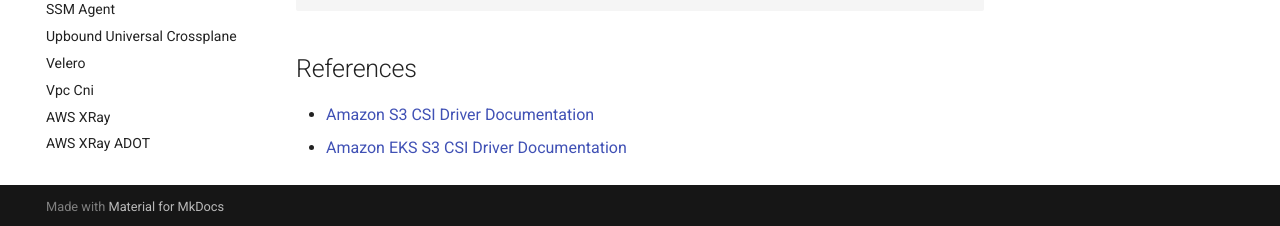
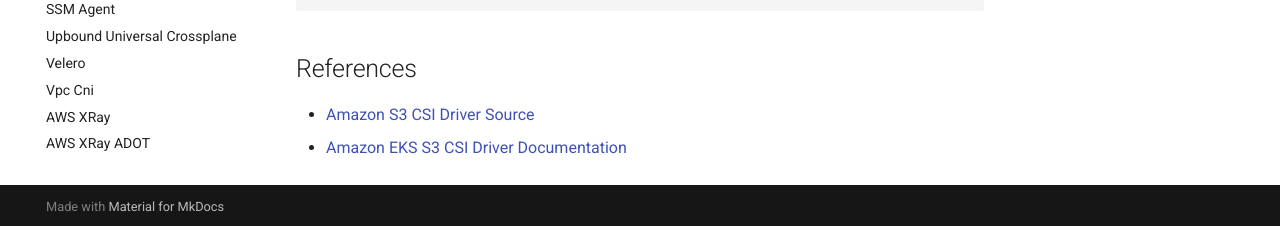
Before and after one commit to aws-quickstart/cdk-eks-blueprints, an MkDocs documentation site: the page built from docs/addons/s3-csi-driver.md, in a window 1280 px wide and 900 px high, scrolled down 960 px. Shown: the part 671-897 px from the top of the window. Built offline with MkDocs 1.6.1 and Material for MkDocs 9.7.7, drawn with Linux system fonts in a browser that asks for light colours; comment, search, counter and statistics services are not loaded.

Commit message:
Update S3 CSI driver documentation link

```diff
--- a/docs/addons/s3-csi-driver.md
+++ b/docs/addons/s3-csi-driver.md
@@ -67,5 +67,5 @@
 
 ## References
 
-- [Amazon S3 CSI Driver Documentation](https://github.com/kubernetes-sigs/aws-s3-csi-driver)
+- [Amazon S3 CSI Driver Source](https://github.com/awslabs/mountpoint-s3-csi-driver)
 - [Amazon EKS S3 CSI Driver Documentation](https://docs.aws.amazon.com/eks/latest/userguide/s3-csi.html)
```
